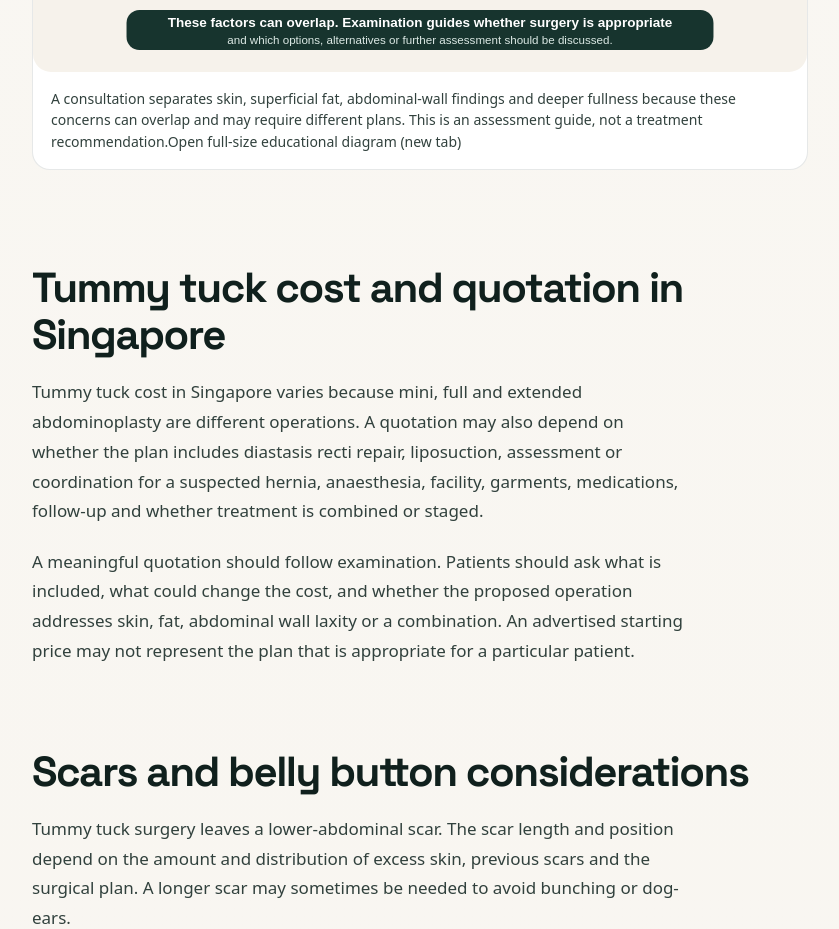
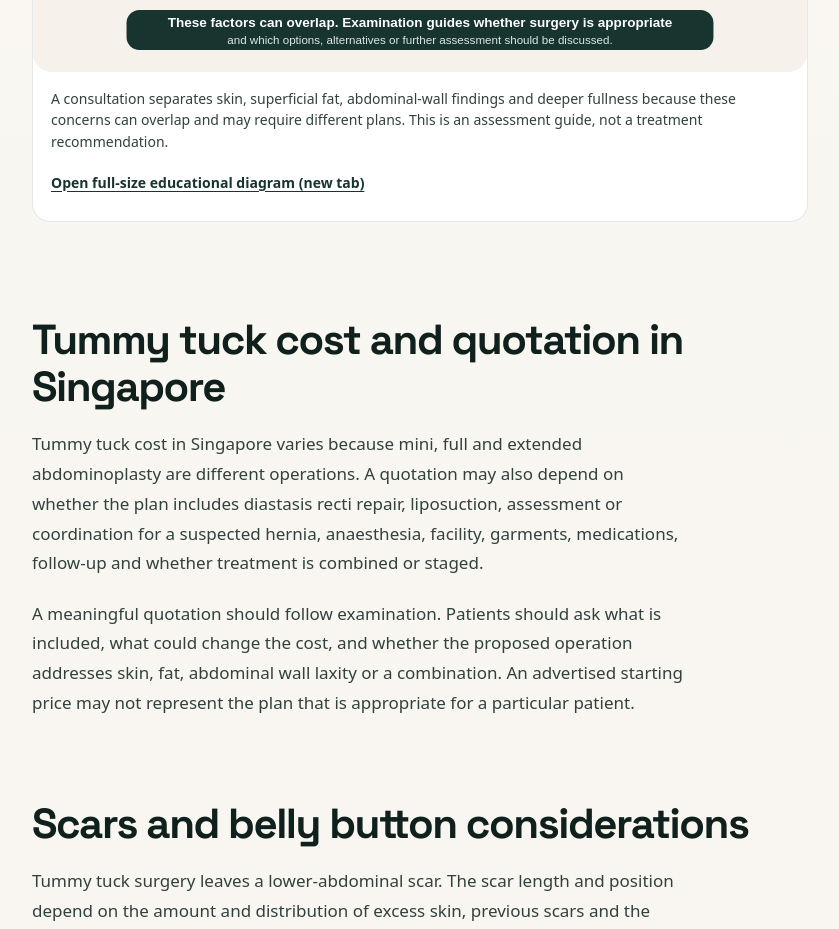
Before and after one commit to zatyrical/plasticwebsite, a Next.js app: page /tummy-tuck-singapore in a window 1280 px wide. Shown: the part 5840-6769 px from the top of the page, without its empty margins (220-1059 px from the left). Built offline with nearby package versions, Linux system fonts and the light colour scheme.

Commit message:
feat: full-size diagram access — app/globals.css

```diff
--- a/app/globals.css
+++ b/app/globals.css
@@ -607,6 +607,8 @@
 .article-material-figure{margin:24px 0 32px;border:1px solid var(--line);border-radius:18px;overflow:hidden;background:white}
 .article-material-figure img{display:block;width:100%;height:auto}
 .article-material-figure figcaption{padding:16px 18px;color:#31413d;font-size:14px;line-height:1.55}
+.article-diagram-fullsize{display:flex;align-items:center;width:fit-content;max-width:100%;min-height:44px;margin-top:8px;padding:10px 0;color:#17342e;font-weight:700;text-decoration:underline;text-underline-offset:3px}
+.article-diagram-fullsize:focus-visible{outline:3px solid var(--emerald);outline-offset:4px;border-radius:3px}
 .article-comparison-wrap{margin:24px 0 32px;overflow-x:auto;border:1px solid var(--line);border-radius:18px;background:#fff;box-shadow:0 14px 36px rgba(16,32,29,.06)}
 .article-comparison-wrap:focus-visible{outline:3px solid var(--emerald);outline-offset:3px}
 .article-comparison-table{width:100%;min-width:680px;border-collapse:collapse;text-align:left}
```
